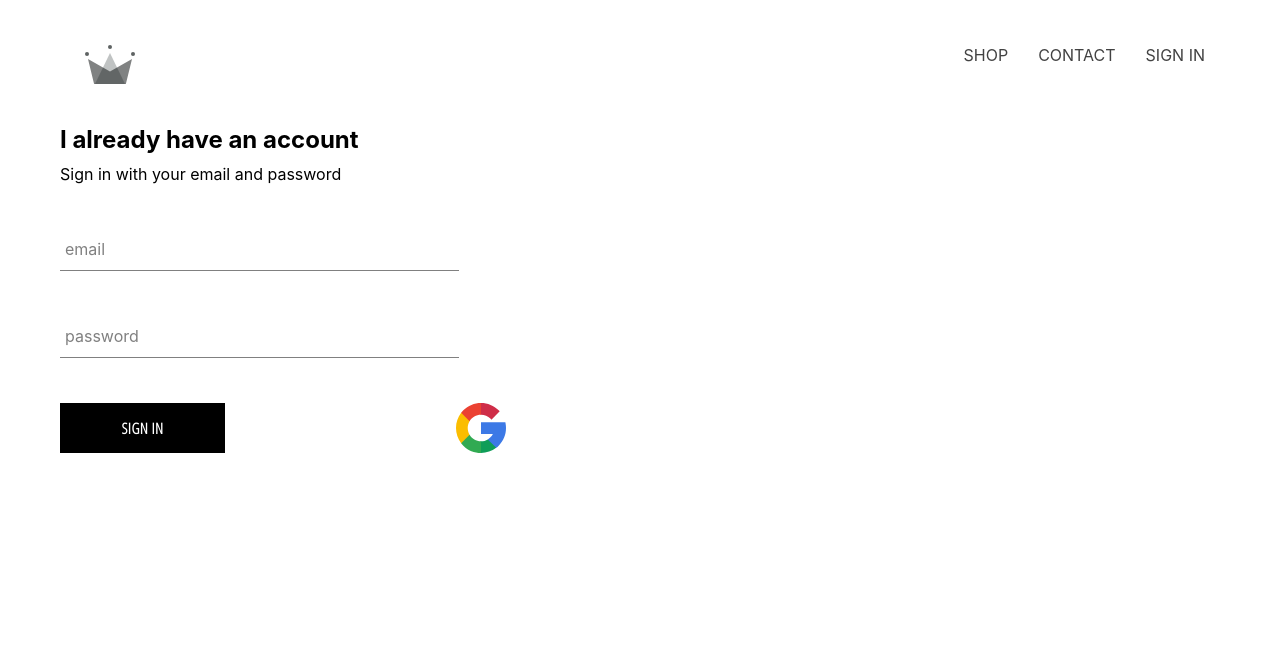
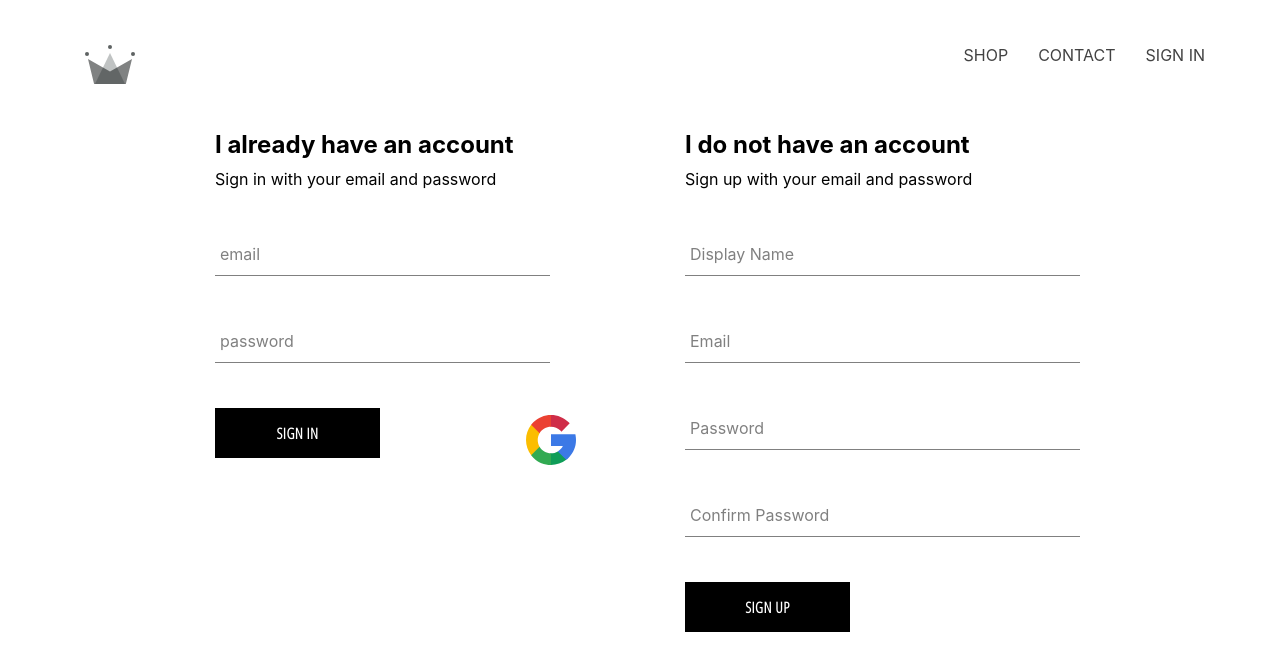
Before and after one commit to luc-tuyishime/online-clothing, a React (Create React App) app: page /signin in a window 1280 px wide. Shown: the top 670 px of the page. Built offline with nearby package versions, Linux system fonts and the light colour scheme; no server answers.

Commit message:
add login with firebase

```diff
--- a/src/App.js
+++ b/src/App.js
@@ -5,7 +5,7 @@ import HomePage from './pages/homepage/homepage.component';
 import ShopPage from './pages/shop/shop.component';
 import Header from './components/common/header/header.component';
 import SignInAndSignUp from './pages/sign-in-and-sign-up/sign-in-and-sign-up.component';
-import { auth } from './firebase/firebase.utils';
+import { auth, createUserProfileDocument } from './firebase/firebase.utils';
 
 class App extends Component {
 
@@ -16,9 +16,21 @@ class App extends Component {
   unsubscribeFromAuth = null;
 
   componentDidMount = () => {
-    this.unsubscribeFromAuth = auth.onAuthStateChanged(user => {
-      this.setState({ currentUser: user });
-      console.log(user);
+    this.unsubscribeFromAuth = auth.onAuthStateChanged(async userAuth => {
+      if(userAuth){
+        const userRef = await createUserProfileDocument(userAuth);
+
+        userRef.onSnapshot(Snapshot => {
+          this.setState({
+            currentUser: {
+              id: Snapshot.id,
+              ...Snapshot.data() //to get the data from the user property.
+            }
+          })
+          console.log(this.state);
+        })
+      }
+      this.setState({ currentUser: userAuth });
     })
   }
 
--- a/src/components/common/custom-button/custom-button.component.jsx
+++ b/src/components/common/custom-button/custom-button.component.jsx
@@ -2,8 +2,8 @@ import React from 'react';
 
 import './custom-button.styles.scss';
 
-const CustomButton = ({ children, ...otherProps }) => (
-    <button className="custom-button" {...otherProps}>
+const CustomButton = ({ children, isGoogleSignIn, ...otherProps }) => (
+    <button className={` ${isGoogleSignIn ? 'google-sign-in': ''} custom-button`} {...otherProps}>
         {children}
     </button>
 )
--- a/src/components/common/header/header.component.jsx
+++ b/src/components/common/header/header.component.jsx
@@ -22,7 +22,7 @@ const Header = ({ currentUser }) => (
                 currentUser ?
                     <>
                         <div className="option" onClick={() => auth.signOut()}>SIGN OUT</div>
-                        <AvatarEditor
+                        {/* <AvatarEditor
                             className="profile-round"
                             image={currentUser.photoURL}
                             width={40}
@@ -33,7 +33,7 @@ const Header = ({ currentUser }) => (
                             scale={1.1}
                             rotate={0}
                             disableHiDPIScaling={true}
-                        />
+                        /> */}
                     </>
 
                     :
--- a/src/components/sign-in/sign-in.component.jsx
+++ b/src/components/sign-in/sign-in.component.jsx
@@ -48,7 +48,7 @@ class SignIn extends Component {
                         label="password"
                         required
                     />
-                    <div className="buttons">
+                    <div>
                     <CustomButton type="submit" value="Submit Form">Sign in</CustomButton>
                     <LOGIN_WITH_GOOGLE className="login-google-style" onClick={signInWithGoogle} />
                     </div>
--- a/src/components/sign-in/sign-in.styles.scss
+++ b/src/components/sign-in/sign-in.styles.scss
@@ -1,5 +1,5 @@
 .sign-in{
-    width: 30vw;
+    width: 25vw;
     display: flex;
     flex-direction: column;
 
@@ -10,6 +10,8 @@
     .login-google-style{
         height: 50px;
         cursor: pointer;
-        position: absolute;
+        position: relative;
+        bottom: 43px;
+        left: 80px;
     }
 }
--- /dev/null
+++ b/src/components/sign-up/sign-up.component.jsx
@@ -0,0 +1,99 @@
+import React, { Component } from 'react';
+
+import FormInput from '../common/form-input/form-input.component.jsx';
+import CustomButton from '../common/custom-button/custom-button.component.jsx';
+
+import { auth, createUserProfileDocument } from '../../firebase/firebase.utils';
+
+import './sign-up.styles.scss';
+
+class Signup extends Component{
+
+    state = {
+       displayName: '',
+       email: '',
+       password: '',
+       confirmPassword: ''
+    }
+
+    handleChange = (e) => {
+        const { name, value } = e.target;
+        this.setState({ [name]: value});
+    }
+
+    handleSubmit = async(e) => {
+
+        e.preventDefault();
+
+        const { displayName, email, password, confirmPassword } = this.state;
+        if(password !== confirmPassword){
+        alert("password don't match");
+        return;
+        }
+
+        try{
+        const { user } = await  auth.createUserWithEmailAndPassword(
+            email,
+            password
+        );
+
+        await createUserProfileDocument(user, { displayName });
+        this.setState({
+            displayName: '',
+            email: '',
+            password: '',
+            confirmPassword: ''
+            })
+        }
+        catch(error){
+        console.log(error);
+        }
+    }
+
+    render(){
+        const { displayName, email, password, confirmPassword } = this.state;
+        return(
+            <div className="sign-up">
+            <h2 className="title">I do not have an account</h2>
+            <span>Sign up with your email and password</span>
+            <form className="sign-up-form" onSubmit={this.handleSubmit}>
+             <FormInput
+              type='text'
+              name='displayName'
+              value={displayName}
+              onChange={this.handleChange}
+              label="Display Name"
+              required
+             />
+              <FormInput
+              type='email'
+              name='email'
+              value={email}
+              onChange={this.handleChange}
+              label="Email"
+              required
+             />
+              <FormInput
+              type='password'
+              name='password'
+              value={password}
+              onChange={this.handleChange}
+              label="Password"
+              required
+             />
+              <FormInput
+              type='password'
+              name='confirmPassword'
+              value={confirmPassword}
+              onChange={this.handleChange}
+              label="Confirm Password"
+              required
+             />
+             <CustomButton type="submit">SIGN UP</CustomButton>
+            </form>
+            </div>
+        )
+    }
+}
+
+export default Signup;
--- /dev/null
+++ b/src/components/sign-up/sign-up.styles.scss
@@ -0,0 +1,9 @@
+.sign-up {
+  display: flex;
+  flex-direction: column;
+  width: 380px;
+
+  .title {
+    margin: 10px 0;
+  }
+}
--- a/src/firebase/firebase.utils.js
+++ b/src/firebase/firebase.utils.js
@@ -13,6 +13,32 @@ const config = {
     measurementId: "G-DJB99BJ6F5"
 }
 
+export const createUserProfileDocument = async(userAuth, additionalData) => {
+  if(!userAuth) return;
+
+  const userRef = firestore.doc(`users/${userAuth.uid}`);
+
+  const snapShot = await userRef.get();
+
+  if(!snapShot.exists){
+    const { displayName, email } = userAuth;
+    const createdAt = new Date;
+
+    try{
+        await userRef.set({
+            displayName,
+            email,
+            createdAt,
+            ...additionalData
+        })
+      } catch(error){
+          console.log('Error creating users', error.message);
+      }
+  }
+
+  return userRef; // we may need it for something else in our code
+}
+
 firebase.initializeApp(config)
 
 export const auth = firebase.auth();
--- a/src/pages/sign-in-and-sign-up/sign-in-and-sign-up.component.jsx
+++ b/src/pages/sign-in-and-sign-up/sign-in-and-sign-up.component.jsx
@@ -1,11 +1,13 @@
 import React from 'react';
 
 import SignIn from '../../components/sign-in/sign-in.component';
+import Signup from '../../components/sign-up/sign-up.component';
 import './sign-in-and-sign-up.styles.scss';
 
 const SignInAndSignUp = () => (
-    <div>
+    <div className="sign-in-and-sign-up">
         <SignIn />
+        <Signup />
     </div>
 )
 
--- a/src/pages/sign-in-and-sign-up/sign-in-and-sign-up.styles.scss
+++ b/src/pages/sign-in-and-sign-up/sign-in-and-sign-up.styles.scss
@@ -0,0 +1,6 @@
+.sign-in-and-sign-up {
+  width: 850px;
+  display: flex;
+  justify-content: space-between;
+  margin: 30px auto;
+}
```
